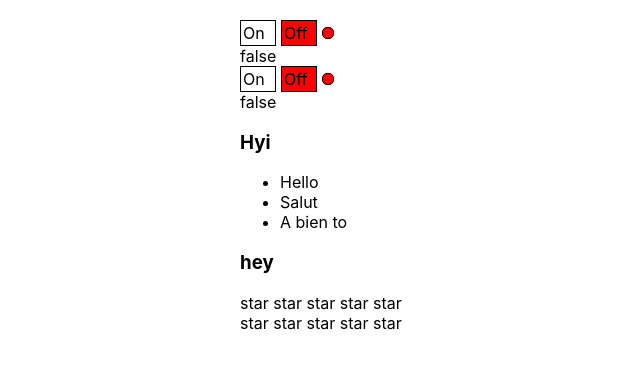
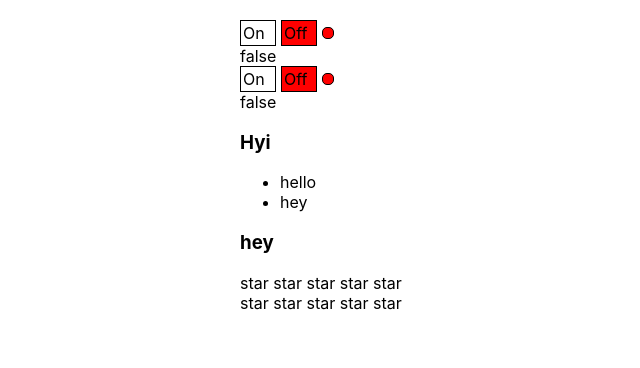
Before and after one commit to alexkarunny/abaKabPod, a React (Create React App) app: page / in a window 1280 px wide. Both pictures are taken after a click on the element "Hyi". Shown: the top 368 px of the page, without its empty margins (100-740 px from the left). Built offline with nearby package versions, Linux system fonts and the light colour scheme.

Commit message:
Lesson 14, array of items

```diff
--- a/src/App.tsx
+++ b/src/App.tsx
@@ -19,7 +19,7 @@ function App() {
             <UncontrolledOnOff onChange={setSwitchOn} /> {switchOn.toString()}
 
             <ControlledOnOff on={switchOn} setSwitchOn={setSwitchOn} /> {switchOn.toString()}
-            <ControlledAccordion setAccordionCollapsed={setAccordionCollapsed} collapsed={accordionCollapsed} title={"Hyi"} />
+            <ControlledAccordion setAccordionCollapsed={setAccordionCollapsed} collapsed={accordionCollapsed} title={"Hyi"} items={[{title: 'hello', value: 13}, {title: 'hey', value: '2'}]} onClick={(value) => alert(value)}/>
             <UncontrolledAccordion title={"hey"}/>
             <ControlledRating value={ratingValue} onClick={setRatingValue} />
             <UncontrolledRating />
--- a/src/components/ControlledAccordion/ControlledAccordion.tsx
+++ b/src/components/ControlledAccordion/ControlledAccordion.tsx
@@ -1,4 +1,9 @@
 import React from "react";
+
+type ItemType = {
+    title: string
+    value: any
+}
 
 export type ControlledAccordionPropsType = {
     /**
@@ -7,6 +12,8 @@ export type ControlledAccordionPropsType = {
     title: string,
     collapsed: boolean
     setAccordionCollapsed: (value: boolean) => void
+    items: ItemType[]
+    onClick: (value: any) => void
 }
 
 export function ControlledAccordion(props: ControlledAccordionPropsType) {
@@ -14,7 +21,7 @@ export function ControlledAccordion(props: ControlledAccordionPropsType) {
     return (
         <div>
             <AccordionTitle text={props.title} setAccordionCollapsed={props.setAccordionCollapsed} collapsed={props.collapsed}/>
-            {props.collapsed || <AccordionBody/>}
+            {props.collapsed || <AccordionBody items={props.items} onClick={props.onClick}/>}
         </div>
     )
 }
@@ -35,26 +42,19 @@ export function AccordionTitle(props: AccordionTitlePropsType) {
     );
 }
 
-export function AccordionBody() {
+type AccordionBodyPropsType = {
+    items: ItemType[]
+    onClick: (value: any) => void
+}
+
+export function AccordionBody(props: AccordionBodyPropsType ) {
     debugger
     console.log('AccordionBody rendering');
     return (
         <ul>
-            <AccordionList text={'Hello'}/>
-            <AccordionList text={'Salut'}/>
-            <AccordionList text={'A bien to'}/>
+            {
+                props.items.map((li, index )=> <li onClick={() => { props.onClick(li.value) } } key={index}>{li.title!}</li> )
+            }
         </ul>
     );
 }
-
-type AccordionListPropsTitle = {
-    text: string
-}
-
-function AccordionList(props: AccordionListPropsTitle) {
-    return (
-        <>
-            <li>{props.text}</li>
-        </>
-    )
-}
```
Also changed, not shown: 1 other file (tests, documents, lock files or other folders).
